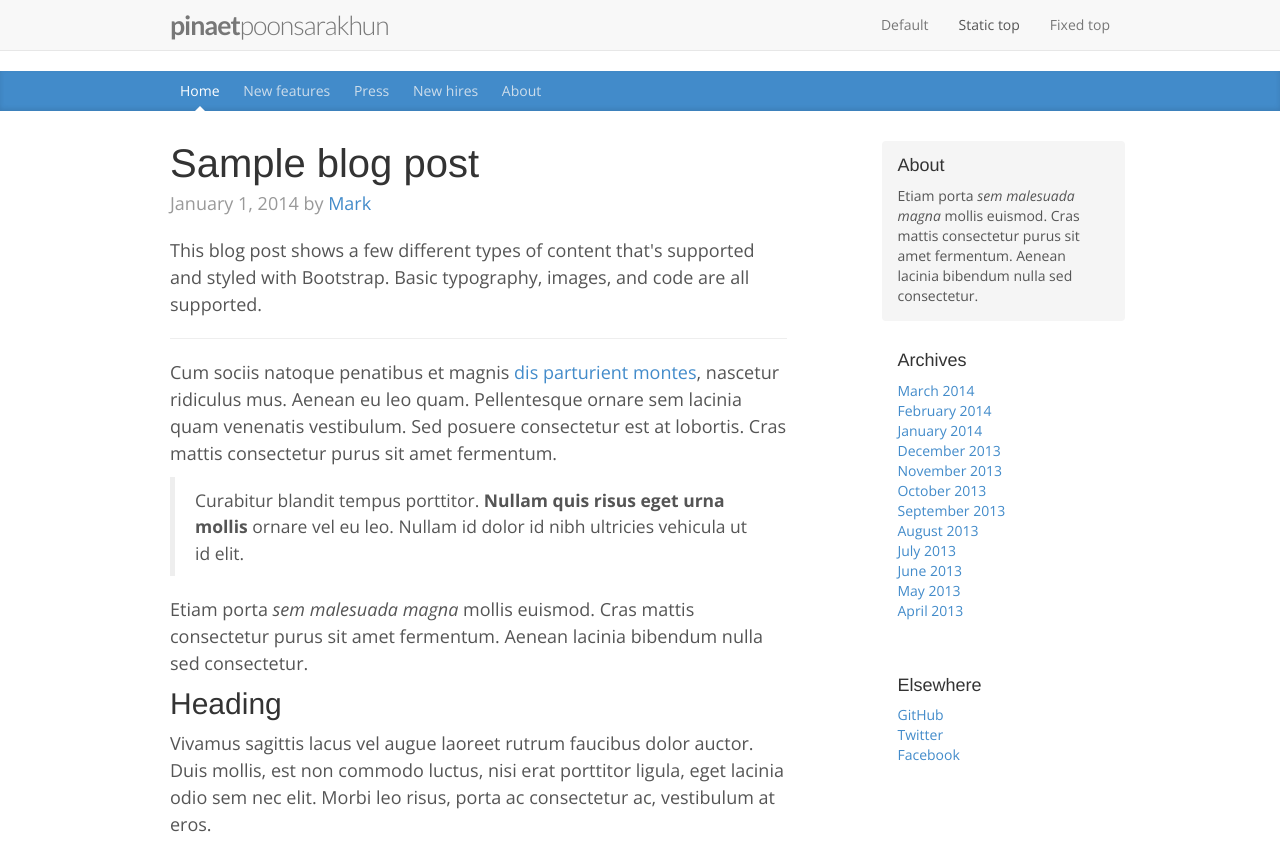
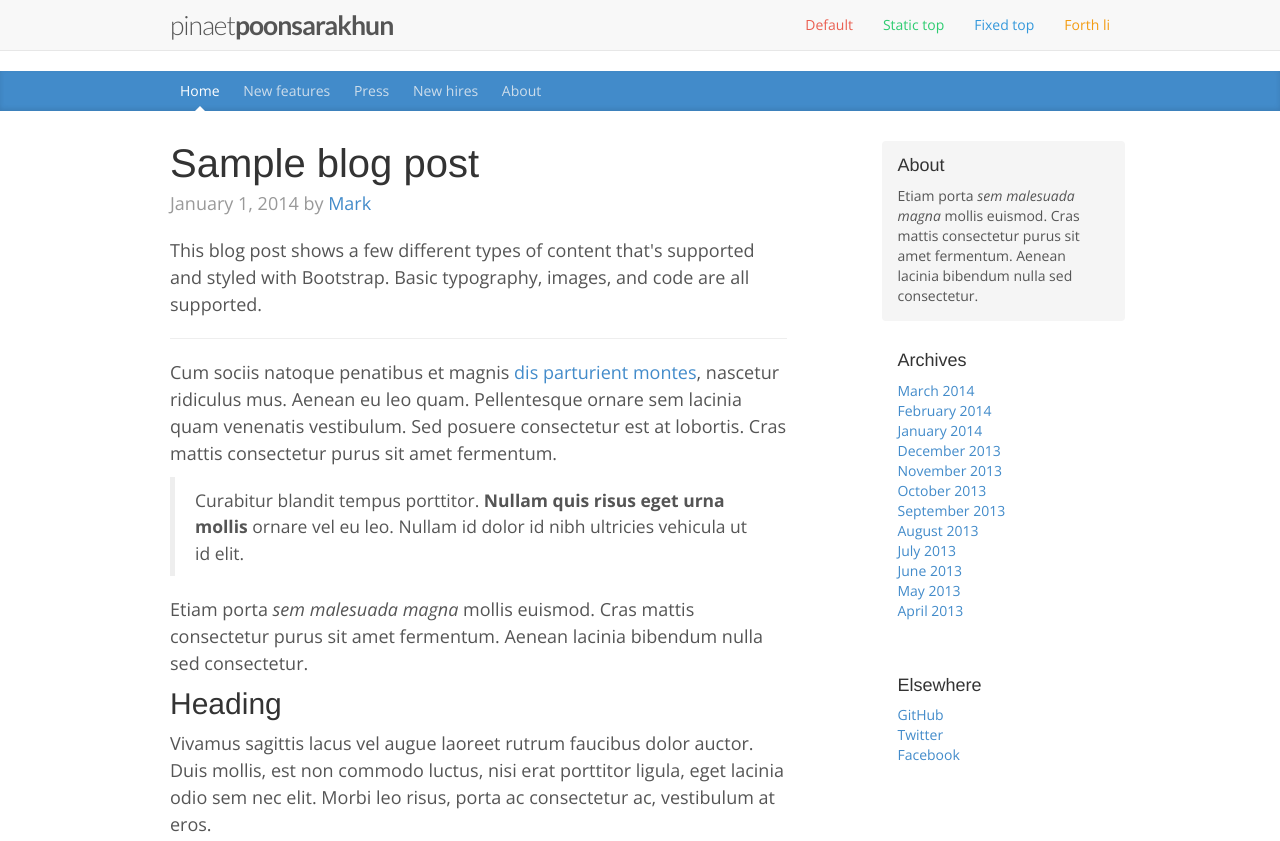
Before and after one commit to pinaet/blog, a plain HTML site: page index.html in a window 1280 px wide. Shown: the top 841 px of the page. Drawn offline with nearby package versions, Linux system fonts and the light colour scheme.

Commit message:
49 Child Pseudo-Elements

```diff
--- a/css/blog.css
+++ b/css/blog.css
@@ -39,6 +39,24 @@ h6, .h6 {
   text-transform: lowercase;
   font-weigth: 100;
   letter-spacing: -1px;
+}
+
+.navbar-default .navbar-brand {
+  color: #555;
+}
+
+.navbar-default .navbar-nav>li:first-child>a {
+  color: #ea5f51;
+}
+.navbar-default .navbar-nav>li:nth-child(2)>a {
+  color: #2ecc71;
+}
+
+.navbar-default .navbar-nav>li:nth-child(3)>a {
+  color: #3498db;
+}
+.navbar-default .navbar-nav>li:nth-child(4)>a {
+  color: #f39c12;
 }
 
  .navbar-default .navbar-nav>.active>a, .navbar-default .navbar-nav>.active>a:hover, .navbar-default .navbar-nav>.active>a:focus {
--- a/index.html
+++ b/index.html
@@ -44,14 +44,15 @@
             <span class="icon-bar"></span>
             <span class="icon-bar"></span>
           </button>
-          <a class="navbar-brand" href="#"><strong>Pinaet</strong>Poonsarakhun</a>
+          <a class="navbar-brand" href="#">Pinaet<strong>Poonsarakhun</strong></a>
         </div>
         <div id="navbar" class="navbar-collapse collapse">
 
           <ul class="nav navbar-nav navbar-right">
             <li><a href="../navbar/">Default</a></li>
-            <li class="active"><a href="./">Static top</a></li>
+            <li><a href="./">Static top</a></li>
             <li><a href="../navbar-fixed-top/">Fixed top</a></li>
+            <li><a href="../navbar-fixed-top/">Forth li</a></li>
           </ul>
         </div><!--/.nav-collapse -->
       </div>
```
